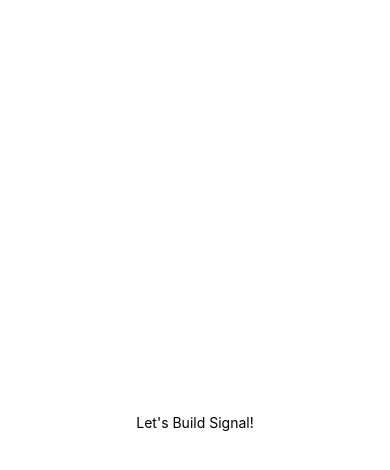
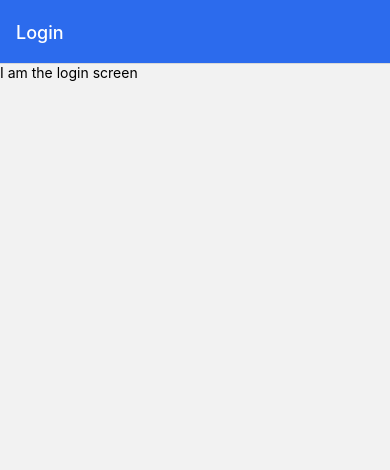
Before and after one commit to stumey/Signal-CLONE, a React Native app: screen / in a window 390 px wide. Shown: the top 470 px of the page. Built offline with nearby package versions, Linux system fonts and the light colour scheme.

Commit message:
Building out login screen, still a wip

```diff
--- a/App.js
+++ b/App.js
@@ -2,14 +2,23 @@ import 'react-native-gesture-handler';
 import { StatusBar } from 'expo-status-bar';
 import { StyleSheet, Text, View } from 'react-native';
 import { NavigationContainer } from '@react-navigation/native';
+import { createStackNavigator } from '@react-navigation/stack';
+import LoginScreen from './screens/LoginScreen';
+
+const Stack = createStackNavigator();
+
+const globalScreenOptions = {
+  headerStyle: {backgroundColor: "#2C6BED"},
+  headerTitleStyle: {color: "white"},
+  headerTitleColor: "white",
+};
 
 export default function App() {
   return (
     <NavigationContainer>
-      <View style={styles.container}>
-          <Text>Let's Build Signal!</Text>
-          <StatusBar style="auto" />
-      </View>
+      <Stack.Navigator screenOptions={globalScreenOptions}>
+        <Stack.Screen name='Login' component={LoginScreen} />
+      </Stack.Navigator>
     </NavigationContainer>
   );
 }
--- a/package.json
+++ b/package.json
@@ -16,7 +16,8 @@
     "react": "18.1.0",
     "react-dom": "18.1.0",
     "react-native": "0.70.5",
-    "react-native-safe-area-context": "4.4.1",
+    "react-native-elements": "^3.4.2",
+    "react-native-safe-area-context": "^4.4.1",
     "react-native-screens": "~3.18.0",
     "react-native-web": "~0.18.9"
   },
--- /dev/null
+++ b/screens/LoginScreen.js
@@ -0,0 +1,14 @@
+import { StyleSheet, Text, View } from 'react-native'
+import React from 'react'
+
+const LoginScreen = () => {
+  return (
+    <View>
+      <Text>I am the login screen</Text>
+    </View>
+  )
+}
+
+export default LoginScreen
+
+const styles = StyleSheet.create({})
```
Also changed, not shown: 1 other file (tests, documents, lock files or other folders).
